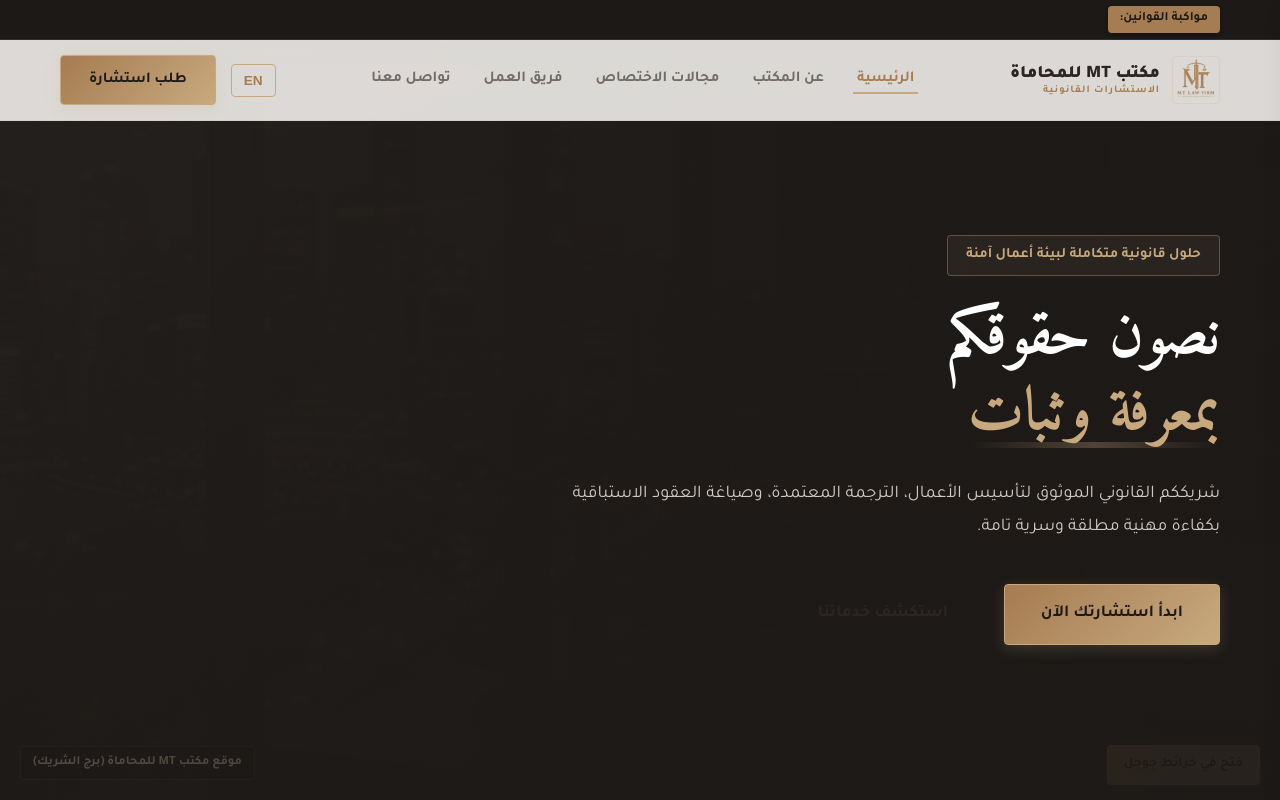
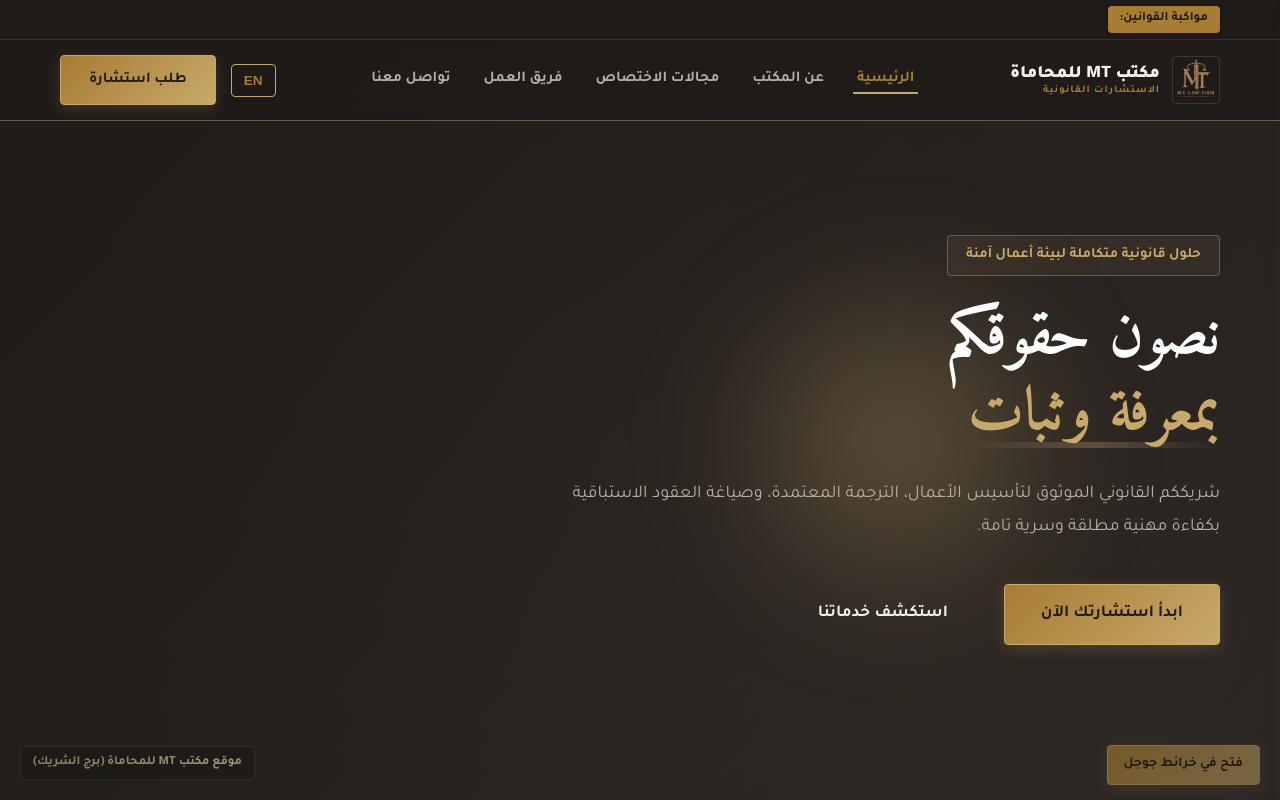
Before and after one commit to Fathy-Ahmed/MT-Law-Firm-website, a React (Vite) app: page / in a window 1280 px wide. Shown: the top 800 px of the page. Built offline with nearby package versions, Linux system fonts and the light colour scheme; a web font is replaced by a local one.

Commit message:
design: redesign theme to Minimal Luxury charcoal and gold color palette

```diff
--- a/css/styles.css
+++ b/css/styles.css
@@ -6,26 +6,26 @@
    1. CORE VARIABLES & THEME SETUP
    ---------------------------------------------------- */
 :root {
-    /* Color Palette (Warm Coffee & Earth Tones) */
-    --color-bg-light: #FDFBF7;         /* Soft Cream */
-    --color-bg-dark: #2B2623;          /* Deep Espresso / Taupe */
-    --color-bg-deep: #1C1917;          /* Pitch Espresso / Black */
-    --color-bg-card-light: #FAF8F5;    /* Latte Cream */
-    --color-bg-card-dark: #38312D;     /* Warm Roast */
-
-    --color-gold-primary: #C8A97E;     /* Latte Gold */
-    --color-gold-light: #E5D5C0;       /* Silk Latte */
-    --color-gold-dark: #A67C52;        /* Dark Coffee Gold */
-    --color-gold-accent: #C8A97E;      /* Highlights */
-
-    --color-silver-primary: #8C827A;   /* Soft Warm Gray */
-    --color-silver-dark: #5C5450;      /* Dark Earth Gray */
-    --color-silver-light: #F0EDE9;     /* Light Gray Silk */
-
-    --color-text-dark: #FDFBF7;        /* Cream Text on dark background */
-    --color-text-light: #2B2623;       /* Espresso Text on light background */
-    --color-text-muted-dark: #D1C9C2;  /* Muted Gray on dark */
-    --color-text-muted-light: #736B66; /* Muted Gray on light */
+    /* Bespoke Minimal Luxury Aesthetic & Design Tokens */
+    --color-bg-light: #1E1B18;         /* Warm Charcoal (primary page bg) */
+    --color-bg-dark: #2A2420;          /* Slightly lighter warm dark tone (sections) */
+    --color-bg-deep: #1E1B18;          /* Warm Charcoal */
+    --color-bg-card-light: #3A322D;    /* Elevated dark card background */
+    --color-bg-card-dark: #3A322D;     /* Elevated dark card background */
+
+    --color-gold-primary: #C8A96A;     /* Primary Accent Gold */
+    --color-gold-light: #E6D2A2;       /* Light Gold Accent (outlines, badges) */
+    --color-gold-dark: #A87C33;        /* Hover Gold */
+    --color-gold-accent: #C8A96A;      /* Highlights */
+
+    --color-silver-primary: #6B5A46;   /* Bronze Dividers & Borders */
+    --color-silver-dark: #6B5A46;      /* Bronze Dividers */
+    --color-silver-light: #3A322D;     /* Muted dark separator */
+
+    --color-text-dark: #F4F1EB;        /* Primary Text: High-contrast warm white */
+    --color-text-light: #F4F1EB;       /* Primary Text: High-contrast warm white */
+    --color-text-muted-dark: #B7AEA2;  /* Secondary Text: Muted warm gray/beige */
+    --color-text-muted-light: #B7AEA2; /* Secondary Text: Muted warm gray/beige */
 
     /* Typography */
     --font-ar-primary: 'Tajawal', sans-serif;
@@ -39,8 +39,8 @@
     --border-radius-sm: 4px;
     --border-radius-md: 8px;
     --border-radius-lg: 16px;
-    --box-shadow-luxury: 0 15px 35px rgba(0, 0, 0, 0.2), 0 5px 15px rgba(200, 169, 126, 0.05);
-    --box-shadow-light: 0 10px 30px rgba(43, 38, 35, 0.04);
+    --box-shadow-luxury: 0 10px 30px rgba(200, 169, 106, 0.15); /* Soft glowing drop-shadows */
+    --box-shadow-light: 0 10px 30px rgba(0, 0, 0, 0.25);
 }
 
 /* ========================================== */
@@ -396,14 +396,16 @@ html[dir="ltr"] .ticker-content {
     width: 100%;
     z-index: 1000;
     transition: var(--transition-smooth);
-    background: rgba(253, 251, 247, 0.85); /* Cream blur */
+    background: rgba(30, 27, 24, 0.8); /* Charcoal glass */
     backdrop-filter: blur(12px);
-    border-bottom: 1.5px solid rgba(43, 38, 35, 0.05);
+    border-bottom: 1px solid #6B5A46;
 }
 
 .main-header.scrolled {
-    background: var(--color-bg-light);
-    box-shadow: var(--box-shadow-light);
+    background: rgba(30, 27, 24, 0.9);
+    backdrop-filter: blur(12px);
+    border-bottom: 1px solid #6B5A46;
+    box-shadow: 0 10px 30px rgba(0, 0, 0, 0.3);
     padding: 10px 0;
     top: 0; /* move back to absolute top when scrolling */
 }
@@ -647,7 +649,7 @@ html[dir="ltr"] .mobile-drawer.open {
     min-height: 700px;
     display: flex;
     align-items: center;
-    background: radial-gradient(circle at 10% 20%, rgba(43, 38, 35, 0.95) 0%, rgba(28, 25, 23, 0.98) 90%), url('../assets/images/hero_bg.png');
+    background: linear-gradient(135deg, #1E1B18 0%, #2A2420 50%, #3A322D 100%);
     background-size: cover;
     background-position: center;
     background-attachment: fixed;
@@ -659,7 +661,7 @@ html[dir="ltr"] .mobile-drawer.open {
     left: 0;
     width: 100%;
     height: 100%;
-    background: linear-gradient(135deg, rgba(28, 25, 23, 0.6) 0%, rgba(28, 25, 23, 0.95) 100%);
+    background: radial-gradient(circle at center, transparent 0%, rgba(30, 27, 24, 0.5) 100%);
     z-index: 1;
 }
 
@@ -675,6 +677,21 @@ html[dir="ltr"] .mobile-drawer.open {
 
 .hero-content {
     max-width: 100%;
+    position: relative;
+}
+
+.hero-content::before {
+    content: '';
+    position: absolute;
+    top: 50%;
+    left: 50%;
+    transform: translate(-50%, -50%);
+    width: 400px;
+    height: 400px;
+    background: radial-gradient(circle, rgba(200, 169, 106, 0.35) 0%, rgba(200, 169, 106, 0) 70%);
+    filter: blur(50px);
+    pointer-events: none;
+    z-index: -1;
 }
 
 .badge-gold {
@@ -1045,8 +1062,9 @@ html[lang="en"] .section-subtitle {
 }
 
 .service-card {
-    background: var(--color-bg-card-dark);
-    border: 1.5px solid rgba(200, 169, 126, 0.05);
+    background: rgba(58, 50, 45, 0.7);
+    backdrop-filter: blur(12px);
+    border: 1px solid #6B5A46;
     border-radius: var(--border-radius-md);
     padding: 35px 30px;
     transition: var(--transition-smooth);
@@ -1054,7 +1072,7 @@ html[lang="en"] .section-subtitle {
     overflow: hidden;
     display: flex;
     flex-direction: column;
-    box-shadow: 0 10px 30px rgba(0,0,0,0.15);
+    box-shadow: 0 10px 30px rgba(0,0,0,0.25);
 }
 
 .service-card::before {
@@ -1075,8 +1093,8 @@ html[dir="ltr"] .service-card::before {
 
 .service-card:hover {
     transform: translateY(-8px);
-    border-color: rgba(200, 169, 126, 0.25);
-    box-shadow: 0 15px 40px rgba(0,0,0,0.3);
+    border-color: var(--color-gold-primary);
+    box-shadow: 0 10px 30px rgba(200, 169, 106, 0.15);
 }
 
 .service-card:hover::before {
@@ -1289,8 +1307,9 @@ html[dir="rtl"] .modal-sub-details ul li {
 }
 
 .member-card {
-    background-color: var(--color-bg-card-light);
-    border: 1px solid rgba(166, 124, 82, 0.1);
+    background-color: rgba(58, 50, 45, 0.7);
+    backdrop-filter: blur(12px);
+    border: 1px solid #6B5A46;
     border-radius: var(--border-radius-md);
     overflow: hidden;
     transition: var(--transition-smooth);
@@ -1299,13 +1318,14 @@ html[dir="rtl"] .modal-sub-details ul li {
 
 .member-card.highlight-border {
     border: 1.5px solid var(--color-gold-primary);
-    box-shadow: var(--box-shadow-luxury);
-    background-color: var(--color-bg-card-light);
+    box-shadow: 0 10px 30px rgba(200, 169, 106, 0.25);
+    background-color: rgba(58, 50, 45, 0.85);
 }
 
 .member-card:hover {
     transform: translateY(-5px);
-    box-shadow: 0 15px 35px rgba(43, 38, 35, 0.15);
+    box-shadow: 0 10px 30px rgba(200, 169, 106, 0.15);
+    border-color: var(--color-gold-primary);
 }
 
 .director-card {
@@ -1503,7 +1523,7 @@ html[dir="rtl"] .modal-sub-details ul li {
 .form-label {
     font-size: 0.88rem;
     font-weight: 700;
-    color: var(--color-bg-dark);
+    color: var(--color-text-light);
     margin-bottom: 8px;
 }
 
@@ -1512,8 +1532,8 @@ html[dir="rtl"] .modal-sub-details ul li {
 }
 
 .form-control {
-    background-color: #ffffff;
-    border: 1.5px solid rgba(140, 130, 122, 0.2);
+    background-color: var(--color-bg-dark);
+    border: 1.5px solid var(--color-silver-primary);
     color: var(--color-text-light);
     padding: 12px 16px;
     border-radius: var(--border-radius-sm);
@@ -1558,8 +1578,8 @@ textarea.form-control {
 }
 
 .file-upload-design {
-    border: 1.5px dashed rgba(140, 130, 122, 0.4);
-    background-color: #ffffff;
+    border: 1.5px dashed var(--color-silver-primary);
+    background-color: var(--color-bg-dark);
     border-radius: var(--border-radius-sm);
     padding: 20px;
     text-align: center;
@@ -2293,11 +2313,11 @@ html[dir="ltr"] .back-to-top {
 }
 
 .service-detail-main-content {
-    background: #ffffff;
+    background: var(--color-bg-card-light);
     padding: 50px;
     border-radius: var(--border-radius-lg);
     box-shadow: var(--box-shadow-light);
-    border: 1px solid rgba(43, 38, 35, 0.03);
+    border: 1px solid var(--color-silver-primary);
 }
 
 .service-detail-main-content h4 {
@@ -2407,7 +2427,7 @@ html[lang="ar"] .service-detail-main-content ul li::before {
     display: block;
     font-size: 0.9rem;
     font-weight: 500;
-    color: var(--color-bg-dark);
+    color: var(--color-text-light);
     margin-bottom: 8px;
 }
 
@@ -2415,9 +2435,10 @@ html[lang="ar"] .service-detail-main-content ul li::before {
 .sidebar-booking-form textarea {
     width: 100%;
     padding: 12px 16px;
-    border: 1px solid var(--color-gold-light);
+    border: 1px solid var(--color-silver-primary);
     border-radius: var(--border-radius-md);
-    background-color: #ffffff;
+    background-color: var(--color-bg-light);
+    color: var(--color-text-light);
     font-family: inherit;
     font-size: 0.95rem;
     transition: var(--transition-smooth);
```
